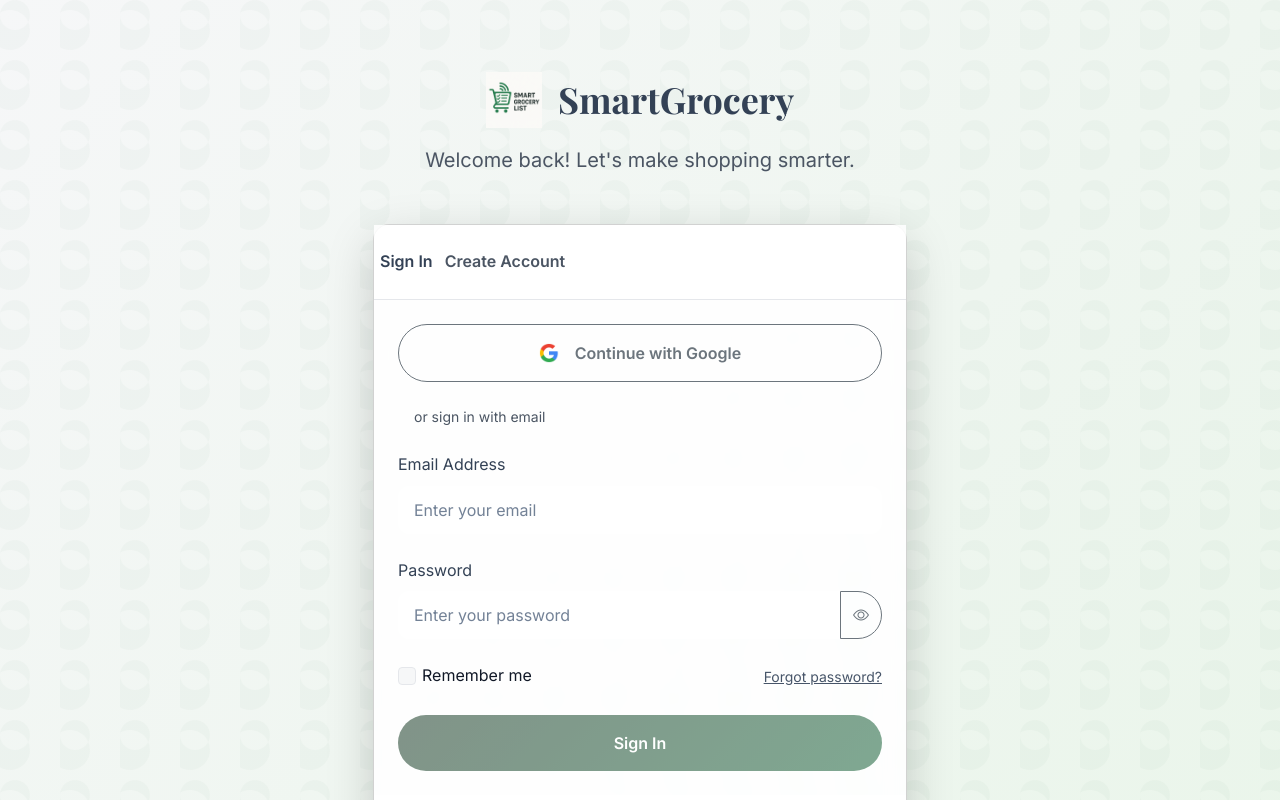
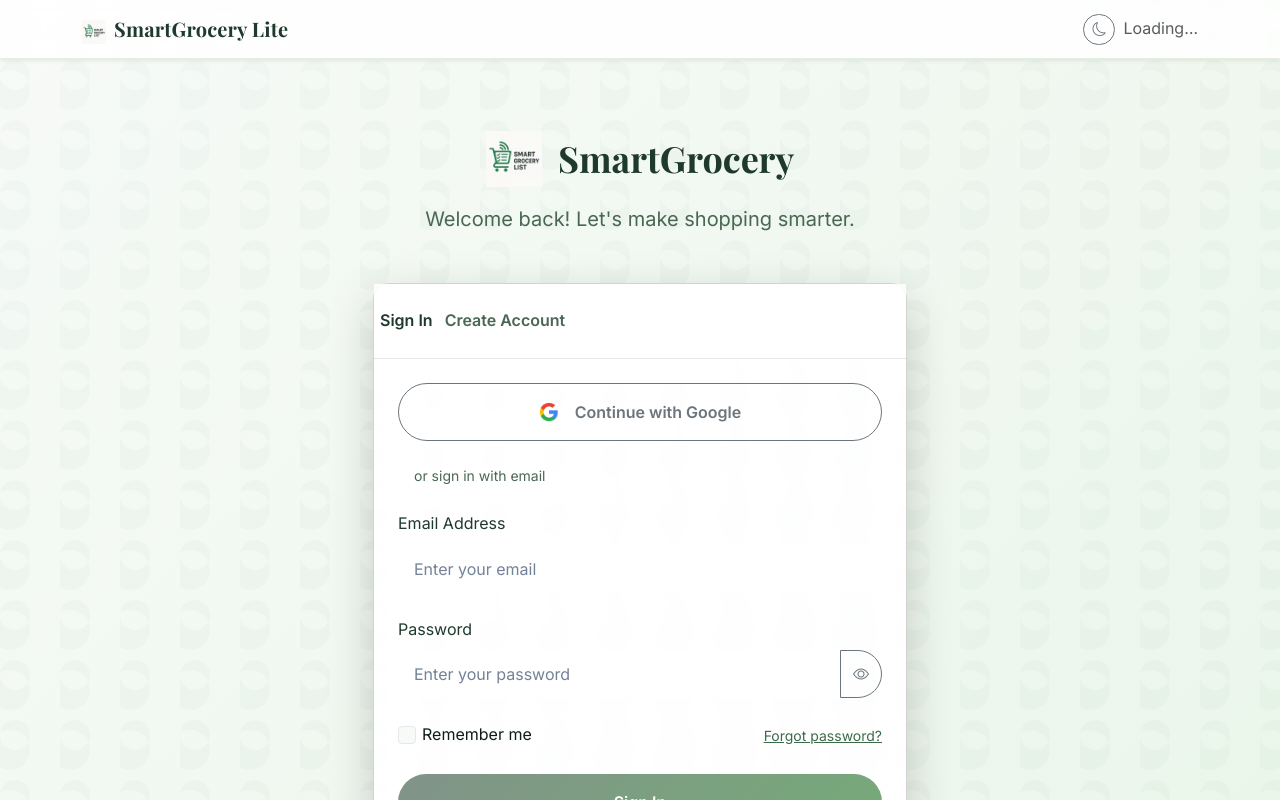
Before and after one commit to Jhin1808/SmartGrocery-Lite, a React (Create React App) app in the folder frontend/: page /login in a window 1280 px wide. Shown: the top 800 px of the page. Built offline with nearby package versions, Linux system fonts and the light colour scheme; no server answers.

Commit message:
fixing landing  pages

```diff
--- a/frontend/src/App.js
+++ b/frontend/src/App.js
@@ -34,7 +34,7 @@ function AppShell() {
 
   return (
     <>
-      <Suspense fallback={null}>{user ? <NavBar /> : null}</Suspense>
+      <Suspense fallback={null}><NavBar /></Suspense>
       <div className="container py-4">
         <Suspense fallback={null}>
           <Routes>
--- a/frontend/src/components/NavBar.jsx
+++ b/frontend/src/components/NavBar.jsx
@@ -10,11 +10,7 @@ export default function NavBar() {
   const location = useLocation();
   const navigate = useNavigate();
 
-  // Hide the navbar on auth pages
-  const hideOnRoutes = ["/login", "/oauth/callback", "/reset", "/terms"];
-  if (hideOnRoutes.some(p => location.pathname.startsWith(p))) {
-    return null;
-  }
+  const onLoginRoute = location.pathname.startsWith('/login');
 
   const onLogout = async () => {
     try {
@@ -43,11 +39,11 @@ export default function NavBar() {
           )}
 
           <Nav className="ms-auto align-items-center" style={{ gap: 8 }}>
+            <ThemeToggle />
             {loading ? (
               <Navbar.Text className="text-muted">Loading…</Navbar.Text>
             ) : user ? (
               <>
-                <ThemeToggle />
                 <NavDropdown
                   align="end"
                   id="user-menu"
@@ -66,10 +62,12 @@ export default function NavBar() {
                 </NavDropdown>
               </>
             ) : (
-              // In case someone navigates directly to a non-auth page without being logged in
-              <Button variant="outline-success" onClick={() => navigate("/login")}>
-                Sign in
-              </Button>
+              // If not logged in, show sign in except on login
+              !onLoginRoute && (
+                <Button variant="outline-success" onClick={() => navigate("/login")}>
+                  Sign in
+                </Button>
+              )
             )}
           </Nav>
         </Navbar.Collapse>
--- a/frontend/src/components/ThemeToggle.jsx
+++ b/frontend/src/components/ThemeToggle.jsx
@@ -3,16 +3,11 @@ import { useEffect, useState } from "react";
 const STORAGE_KEY = "sg-theme"; // 'light' | 'dark'
 
 export default function ThemeToggle({ className = "" }) {
-  const prefersDark =
-    typeof window !== "undefined" &&
-    window.matchMedia &&
-    window.matchMedia("(prefers-color-scheme: dark)").matches;
-
   const [theme, setTheme] = useState(() => {
     try {
-      return localStorage.getItem(STORAGE_KEY) || (prefersDark ? "dark" : "light");
+      return localStorage.getItem(STORAGE_KEY) || "light";
     } catch {
-      return prefersDark ? "dark" : "light";
+      return "light";
     }
   });
 
--- a/frontend/src/enhanced-styles.css
+++ b/frontend/src/enhanced-styles.css
@@ -6,14 +6,14 @@
 
 /* CSS Custom Properties for Organic Theme */
 :root {
-  /* Color Palette */
-  --forest-dark: #334155; /* slate-700 */
-  --forest-medium: #475569; /* slate-600 */
-  --leaf-green: #3b7a57; /* muted green accent */
-  --mint-light: #93b1a7; /* subtle desaturated */
-  --bg-fresh: #f6f7f8; /* neutral */
-  --text-primary: #111827; /* gray-900 */
-  --text-secondary: #4b5563; /* gray-600 */
+  /* Organic Green Theme (accessible) */
+  --forest-dark: #1f3a2d;
+  --forest-medium: #3b6a4a;
+  --leaf-green: #2e7d32; /* Material Green 800 */
+  --mint-light: #a5d6a7; /* light accent */
+  --bg-fresh: #f7faf7;
+  --text-primary: #0f1d14;
+  --text-secondary: #4a6753;
 
   /* Typography */
   --font-display: 'Playfair Display', serif;
@@ -56,39 +56,7 @@ body {
   --bs-body-color: var(--text-primary);
 }
 
-/* Prefer Dark Scheme */
-@media (prefers-color-scheme: dark) {
-  :root {
-    --forest-dark: #a8b1bb;
-    --forest-medium: #94a3b8;
-    --leaf-green: #5db185;
-    --mint-light: #7ea99c;
-    --bg-fresh: #0f1114;
-    --text-primary: #e5e7eb;
-    --text-secondary: #a1a1aa;
-  }
-  body {
-    background: linear-gradient(135deg, #0f1114 0%, #12161b 100%);
-    color: var(--text-primary);
-  }
-  .card,
-  .modal-content,
-  .toast {
-    background: rgba(16, 20, 24, 0.9);
-    border-color: rgba(93, 177, 133, 0.25);
-  }
-  .card-header,
-  .modal-header,
-  .toast-header,
-  .table th {
-    color: var(--forest-dark);
-    border-color: rgba(93, 177, 133, 0.18);
-  }
-  .list-group-item {
-    background: rgba(30, 36, 40, 0.75);
-  }
-  .bg-light { background-color: rgba(255,255,255,0.08) !important; }
-}
+/* Remove auto-OS dark mode; use [data-theme="dark"] only */
 
 /* Manual dark theme toggle via [data-theme="dark"] on <html> */
 :root[data-theme="dark"] {
--- a/frontend/src/pages/EnhancedAuthTabs.jsx
+++ b/frontend/src/pages/EnhancedAuthTabs.jsx
@@ -334,15 +334,7 @@ export default function EnhancedAuthTabs() {
                           Continue with Google
                         </Button>
 
-                        <Button
-                          variant="outline-secondary"
-                          className="d-flex align-items-center justify-content-center gap-3 py-3"
-                          onClick={() => handleSocialLogin("apple")}
-                          disabled={registerLoading}
-                        >
-                          <span className="text-2xl">🍎</span>
-                          Continue with Apple
-                        </Button>
+
                       </div>
 
                       <div className="d-flex align-items-center gap-3 my-4">
--- a/frontend/src/pages/EnhancedLists.jsx
+++ b/frontend/src/pages/EnhancedLists.jsx
@@ -126,9 +126,7 @@ export default function EnhancedLists() {
   // Enhanced state for animations and theme
   const [isLoading, setIsLoading] = useState(true);
   const [shoppingProgress, setShoppingProgress] = useState(0);
-  const [theme, setTheme] = useState(() => {
-    try { return localStorage.getItem('sg-theme') || ''; } catch { return ''; }
-  });
+  // Theme is controlled globally via NavBar ThemeToggle
   const [confirmRemoveShared, setConfirmRemoveShared] = useState(false);
 
   // owner/permission
@@ -191,13 +189,7 @@ export default function EnhancedLists() {
     }
   }, [selectedId, itemsByList]);
 
-  // Apply theme attribute for dark mode toggle
-  useEffect(() => {
-    const root = document.documentElement;
-    if (theme === 'dark') root.setAttribute('data-theme', 'dark');
-    else root.removeAttribute('data-theme');
-    try { localStorage.setItem('sg-theme', theme); } catch {}
-  }, [theme]);
+  // Theme is applied by global ThemeToggle component
 
   // helpers
   const setFilter = (listId, v) => setFilters((f) => ({ ...f, [listId]: v }));
@@ -774,14 +766,7 @@ export default function EnhancedLists() {
                         <i className="bi bi-trash" /> Remove
                       </Button>
                     )}
-                    <Form.Check
-                      type="switch"
-                      id="dark-toggle"
-                      label="Dark"
-                      checked={theme === 'dark'}
-                      onChange={(e) => setTheme(e.target.checked ? 'dark' : '')}
-                      className="ms-2"
-                    />
+                    {/* Dark mode toggle is available in the global NavBar */}
                   </div>
                 )}
               </Card.Header>
```
